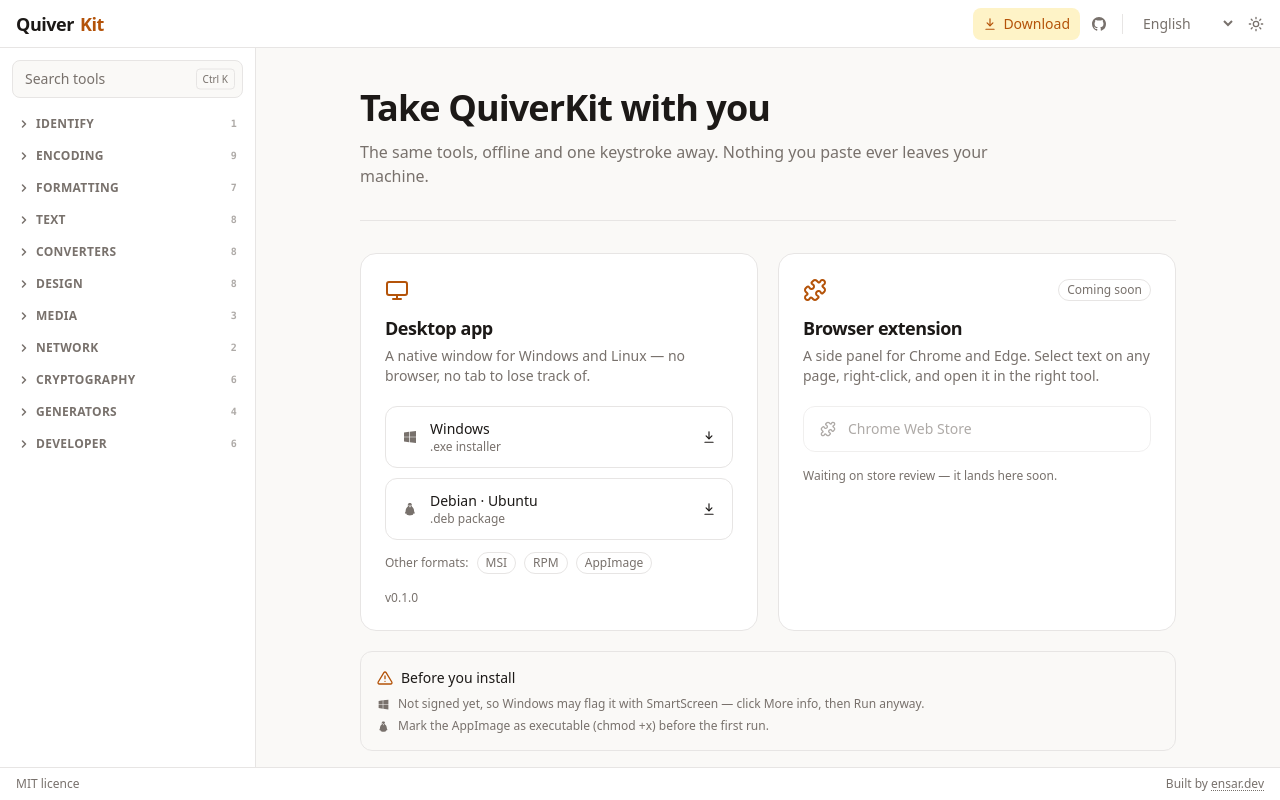
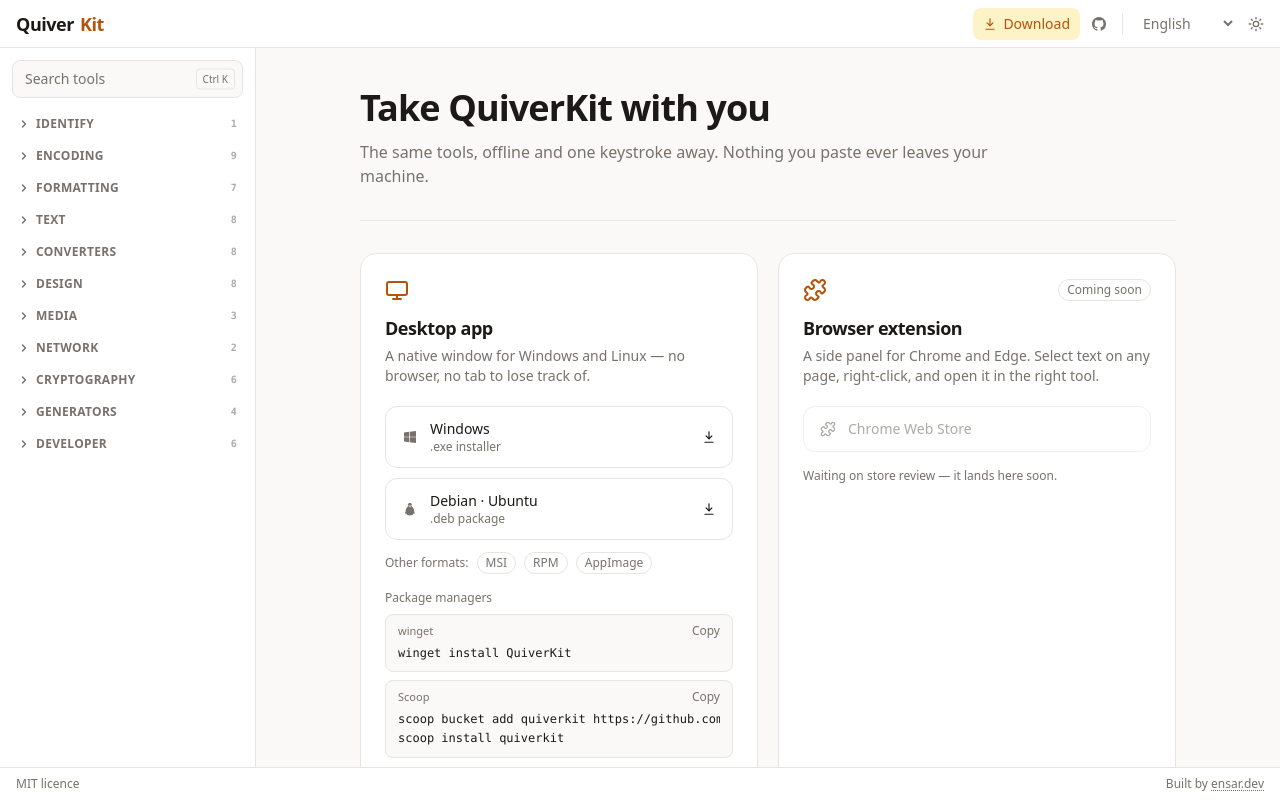
Before and after one commit to ensardev/quiverkit, a React (Vite) app in the folder apps/web/: page /download in a window 1280 px wide. Built offline with nearby package versions, Linux system fonts and the light colour scheme.

Commit message:
add winget and scoop install commands to the download page

```diff
--- a/apps/web/src/downloads.ts
+++ b/apps/web/src/downloads.ts
@@ -18,3 +18,13 @@
   rpm: `${base}/QuiverKit-${DESKTOP_VERSION}-1.x86_64.rpm`,
   appimage: `${base}/QuiverKit_${DESKTOP_VERSION}_amd64.AppImage`,
 } as const
+
+/**
+ * One-line installs for the Windows package managers. winget pulls from the
+ * public `winget-pkgs` repo (works once the listing is merged); Scoop uses our
+ * own bucket, which is live now.
+ */
+export const PACKAGE_MANAGERS = {
+  winget: 'winget install QuiverKit',
+  scoop: 'scoop bucket add quiverkit https://github.com/ensardev/scoop-quiverkit\nscoop install quiverkit',
+} as const
--- a/apps/web/src/i18n/locales/de.json
+++ b/apps/web/src/i18n/locales/de.json
@@ -35,6 +35,7 @@
       "linux": "Debian · Ubuntu",
       "linuxHint": ".deb-Paket",
       "more": "Weitere Formate:",
+      "pkg": "Paketmanager",
       "note": "Die Builds kommen mit dem ersten Release."
     },
     "extension": {
--- a/apps/web/src/i18n/locales/en.json
+++ b/apps/web/src/i18n/locales/en.json
@@ -35,6 +35,7 @@
       "linux": "Debian · Ubuntu",
       "linuxHint": ".deb package",
       "more": "Other formats:",
+      "pkg": "Package managers",
       "note": "Builds arrive with the first release."
     },
     "extension": {
--- a/apps/web/src/i18n/locales/es.json
+++ b/apps/web/src/i18n/locales/es.json
@@ -35,6 +35,7 @@
       "linux": "Debian · Ubuntu",
       "linuxHint": "Paquete .deb",
       "more": "Otros formatos:",
+      "pkg": "Gestores de paquetes",
       "note": "Las versiones llegarán con el primer lanzamiento."
     },
     "extension": {
--- a/apps/web/src/i18n/locales/ja.json
+++ b/apps/web/src/i18n/locales/ja.json
@@ -35,6 +35,7 @@
       "linux": "Debian · Ubuntu",
       "linuxHint": ".deb パッケージ",
       "more": "その他の形式:",
+      "pkg": "パッケージマネージャー",
       "note": "ビルドは最初のリリースとともに公開されます。"
     },
     "extension": {
--- a/apps/web/src/i18n/locales/ko.json
+++ b/apps/web/src/i18n/locales/ko.json
@@ -35,6 +35,7 @@
       "linux": "Debian · Ubuntu",
       "linuxHint": ".deb 패키지",
       "more": "다른 형식:",
+      "pkg": "패키지 관리자",
       "note": "빌드는 첫 릴리스와 함께 제공됩니다."
     },
     "extension": {
--- a/apps/web/src/i18n/locales/pt.json
+++ b/apps/web/src/i18n/locales/pt.json
@@ -35,6 +35,7 @@
       "linux": "Debian · Ubuntu",
       "linuxHint": "Pacote .deb",
       "more": "Outros formatos:",
+      "pkg": "Gerenciadores de pacotes",
       "note": "As versões chegam com o primeiro lançamento."
     },
     "extension": {
--- a/apps/web/src/i18n/locales/tr.json
+++ b/apps/web/src/i18n/locales/tr.json
@@ -35,6 +35,7 @@
       "linux": "Debian · Ubuntu",
       "linuxHint": ".deb paketi",
       "more": "Diğer formatlar:",
+      "pkg": "Paket yöneticileri",
       "note": "Derlemeler ilk sürümle birlikte gelecek."
     },
     "extension": {
--- a/apps/web/src/i18n/locales/zh.json
+++ b/apps/web/src/i18n/locales/zh.json
@@ -35,6 +35,7 @@
       "linux": "Debian · Ubuntu",
       "linuxHint": ".deb 软件包",
       "more": "其他格式：",
+      "pkg": "包管理器",
       "note": "首个版本发布时即可下载。"
     },
     "extension": {
--- a/apps/web/src/pages/Download.tsx
+++ b/apps/web/src/pages/Download.tsx
@@ -3,7 +3,8 @@
 import { Link } from 'react-router-dom'
 import { CHANGELOG } from '@/changelog'
 import { DownloadIcon, LinuxIcon, MonitorIcon, PuzzleIcon, WindowsIcon } from '@/components/icons'
-import { DESKTOP_VERSION, DOWNLOADS } from '@/downloads'
+import { CopyButton } from '@/components/ui'
+import { DESKTOP_VERSION, DOWNLOADS, PACKAGE_MANAGERS } from '@/downloads'
 
 function AlertIcon({ size = 16 }: { size?: number }) {
   return (
@@ -50,6 +51,19 @@
       </span>
       <DownloadIcon />
     </a>
+  )
+}
+
+/** A copyable one-line install command for a package manager. */
+function CommandRow({ label, command }: { label: string; command: string }) {
+  return (
+    <div className="border-line bg-sunken rounded-lg border px-3 py-2">
+      <div className="mb-1 flex items-center justify-between">
+        <span className="text-muted text-[11px] font-medium">{label}</span>
+        <CopyButton value={command} />
+      </div>
+      <pre className="text-ink overflow-x-auto font-mono text-xs leading-relaxed">{command}</pre>
+    </div>
   )
 }
 
@@ -121,6 +135,16 @@
             <FormatLink href={DOWNLOADS.msi} label="MSI" />
             <FormatLink href={DOWNLOADS.rpm} label="RPM" />
             <FormatLink href={DOWNLOADS.appimage} label="AppImage" />
+          </div>
+
+          {/* Package managers — one-line installs. The Scoop bucket is live now;
+              winget resolves once the winget-pkgs listing is merged. */}
+          <div className="mt-4">
+            <p className="text-muted mb-2 text-xs font-medium">{t('download.desktop.pkg')}</p>
+            <div className="space-y-2">
+              <CommandRow label="winget" command={PACKAGE_MANAGERS.winget} />
+              <CommandRow label="Scoop" command={PACKAGE_MANAGERS.scoop} />
+            </div>
           </div>
 
           <p className="text-muted mt-4 text-xs">v{DESKTOP_VERSION}</p>
```
Also changed, not shown: apps/web/src/i18n/locales/ru.json.
